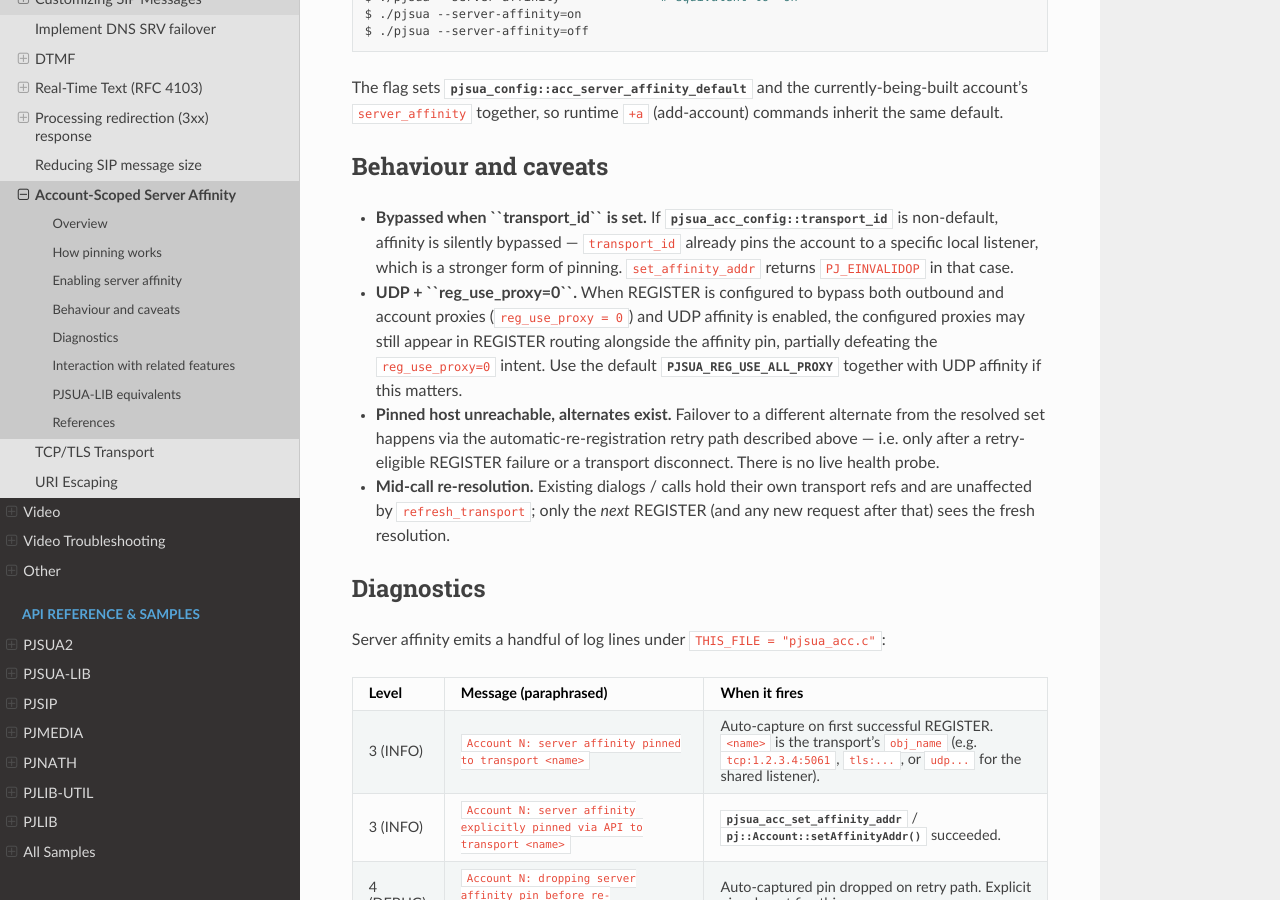
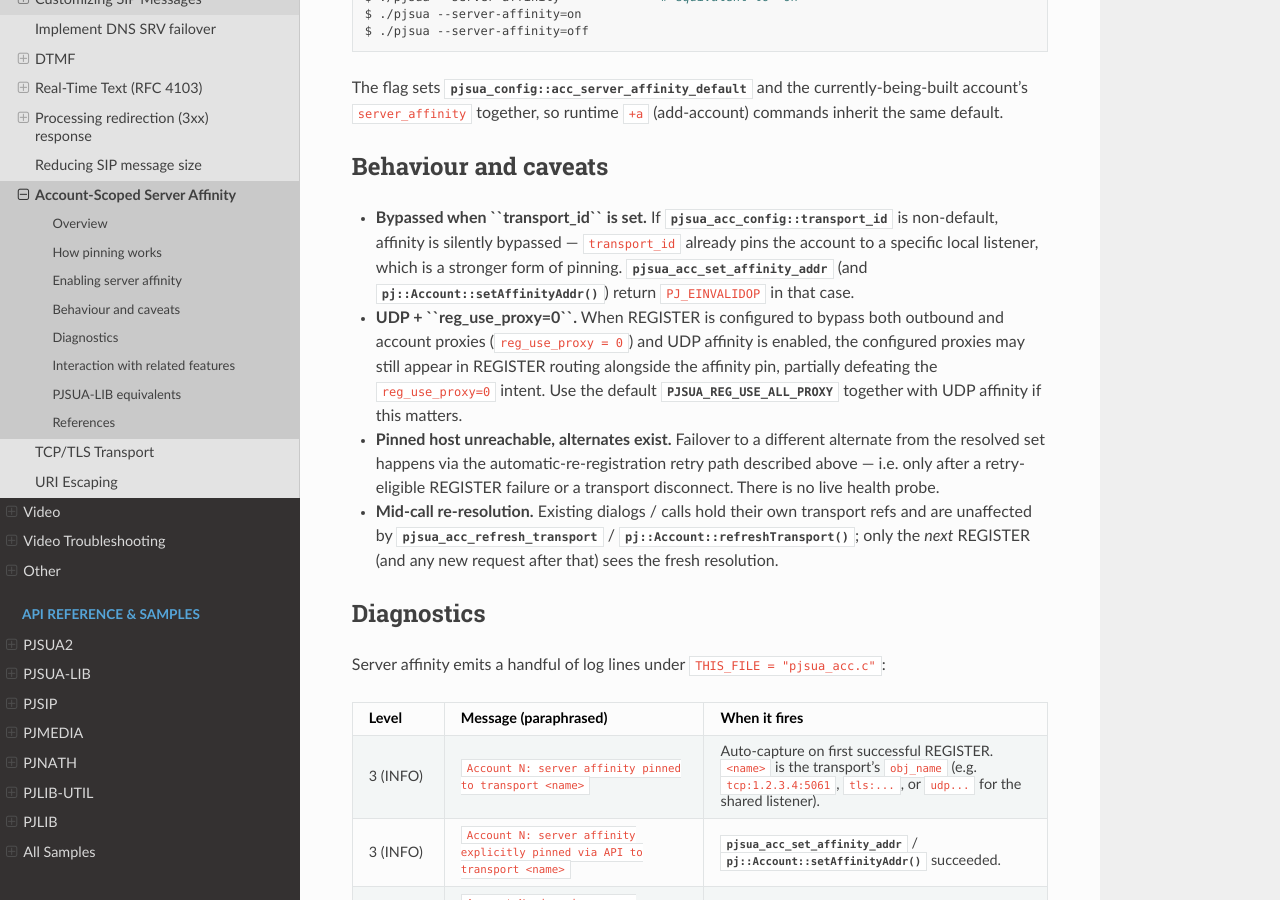
Before and after one commit to pjsip/pjproject_docs, a Sphinx documentation site: the page built from docs/source/specific-guides/sip/server_affinity.rst, in a window 1280 px wide and 900 px high, scrolled down 4387 px. Built offline with Sphinx 7.4.7 and the Read the Docs theme 3.1.0, drawn with Linux system fonts in a browser that asks for light colours; the version number could not be read and is left out.

Commit message:
docs: server affinity — address Copilot review
Two non-symbolic references (``set_affinity_addr`` and
``refresh_transport``) replaced with the actual API names plus
Sphinx roles, so the symbols render as cross-reference links
matching the rest of the page.

```diff
--- a/docs/source/specific-guides/sip/server_affinity.rst
+++ b/docs/source/specific-guides/sip/server_affinity.rst
@@ -250,8 +250,9 @@ Behaviour and caveats
   :cpp:any:`pjsua_acc_config::transport_id` is non-default,
   affinity is silently bypassed — ``transport_id`` already pins
   the account to a specific local listener, which is a stronger
-  form of pinning. ``set_affinity_addr`` returns ``PJ_EINVALIDOP``
-  in that case.
+  form of pinning. :cpp:any:`pjsua_acc_set_affinity_addr`
+  (and :cpp:func:`pj::Account::setAffinityAddr`) return
+  ``PJ_EINVALIDOP`` in that case.
 
 - **UDP + ``reg_use_proxy=0``.** When REGISTER is configured to
   bypass both outbound and account proxies (``reg_use_proxy = 0``)
@@ -268,9 +269,11 @@ Behaviour and caveats
   There is no live health probe.
 
 - **Mid-call re-resolution.** Existing dialogs / calls hold their
-  own transport refs and are unaffected by ``refresh_transport``;
-  only the *next* REGISTER (and any new request after that) sees
-  the fresh resolution.
+  own transport refs and are unaffected by
+  :cpp:any:`pjsua_acc_refresh_transport` /
+  :cpp:func:`pj::Account::refreshTransport`; only the *next*
+  REGISTER (and any new request after that) sees the fresh
+  resolution.
 
 
 Diagnostics
```
